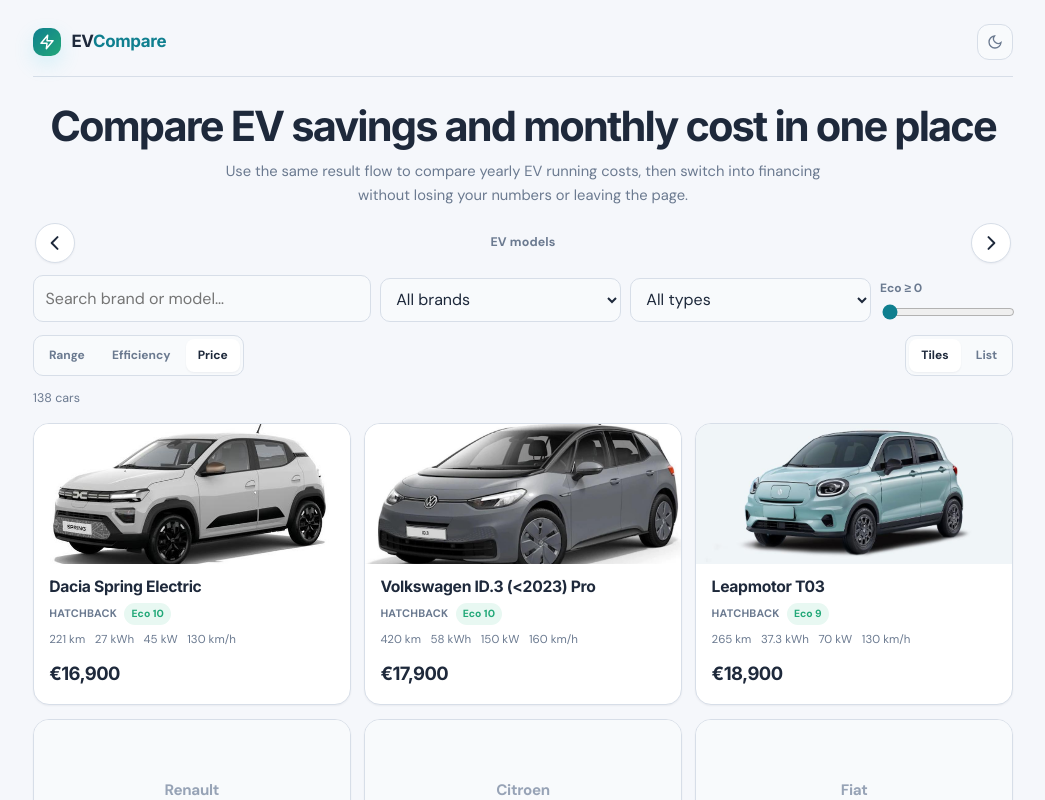
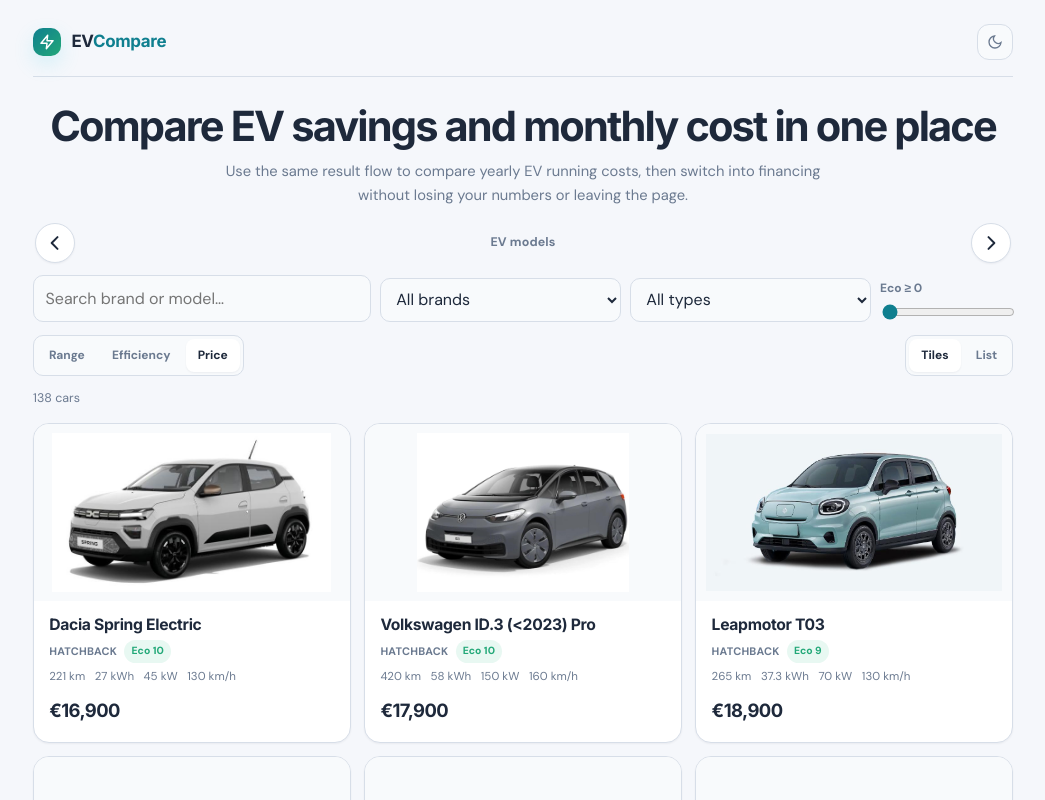
Before and after one commit to Azshken/EVCompare, a React (Vite) app: page / in a window 1280 px wide. Both pictures are taken after a click on the button 172 px from the left and 242 px from the top of the page. Shown: the top 800 px of the page, without its empty margins (117-1162 px from the left). Built offline with nearby package versions, Linux system fonts and the light colour scheme.

Commit message:
Fix car image sizing: contain full cars, consistent tile size

```diff
--- a/src/styles/carselect.css
+++ b/src/styles/carselect.css
@@ -97,7 +97,7 @@
 }
 
 .car-tiles .car-image-placeholder {
-  height: 140px;
+  aspect-ratio: 16 / 9;
   background: var(--color-surface-2);
   display: flex;
   align-items: center;
@@ -106,12 +106,17 @@
   font-weight: 700;
   font-size: 0.95rem;
   letter-spacing: -0.02em;
+  padding: 0.6rem;
+  overflow: hidden;
 }
 
 .car-tiles .car-image-placeholder img {
-  width: 100%;
-  height: 100%;
-  object-fit: cover;
+  max-width: 100%;
+  max-height: 100%;
+  width: auto;
+  height: auto;
+  object-fit: contain;
+  object-position: center;
 }
 
 .car-tiles .car-info {
@@ -191,7 +196,7 @@
 
 .car-list .car-card {
   display: grid;
-  grid-template-columns: 72px 1fr auto;
+  grid-template-columns: 88px 1fr auto;
   align-items: center;
   gap: 0.85rem;
   padding: 0.65rem 0.85rem;
@@ -202,8 +207,8 @@
 }
 
 .car-list .car-image-placeholder {
-  width: 72px;
-  height: 52px;
+  width: 88px;
+  height: 56px;
   border-radius: 8px;
   background: var(--color-surface-2);
   display: flex;
@@ -213,12 +218,16 @@
   font-weight: 700;
   color: var(--color-text-faint);
   overflow: hidden;
+  padding: 0.2rem;
 }
 
 .car-list .car-image-placeholder img {
-  width: 100%;
-  height: 100%;
-  object-fit: cover;
+  max-width: 100%;
+  max-height: 100%;
+  width: auto;
+  height: auto;
+  object-fit: contain;
+  object-position: center;
 }
 
 .car-list .car-info {
@@ -259,7 +268,7 @@
   }
 
   .car-list .car-card {
-    grid-template-columns: 56px 1fr;
+    grid-template-columns: 72px 1fr;
   }
 
   .car-list .car-info {
```
